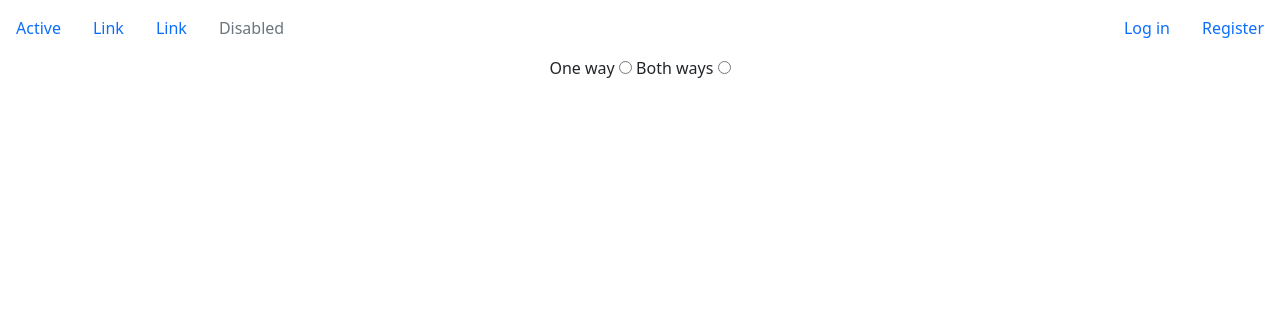
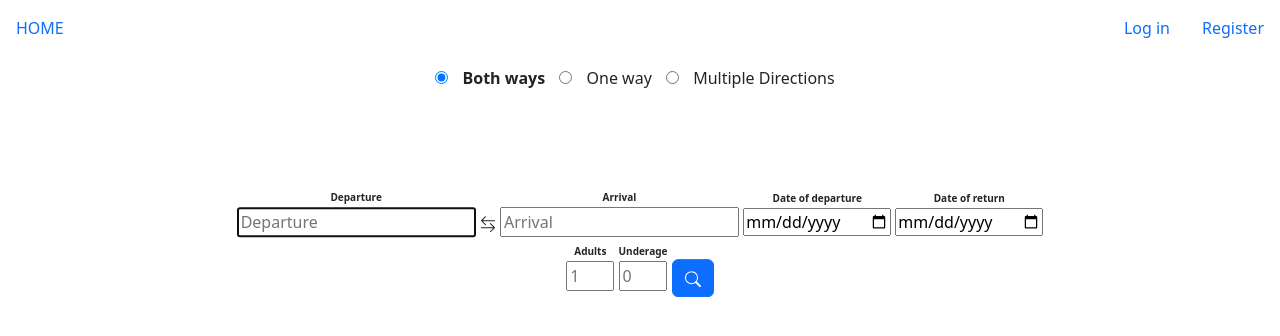
Before and after one commit to wer08/Project, a Flask app: page / in a window 1280 px wide. Shown: the top 336 px of the page. Run offline with Flask 2, Linux system fonts and the light colour scheme; some libraries are stand-ins or nearby versions.

Commit message:
Working on index page

```diff
--- a/app.py
+++ b/app.py
@@ -1,9 +1,10 @@
 from asyncore import read
 from crypt import methods
+from time import strftime
 from flask import Flask, render_template, request, redirect, session, flash, url_for
 from flask_session import Session
 from passlib.hash import sha256_crypt
-from datetime import datetime
+from datetime import date
 import sqlite3
 from flask_mail import Mail,Message
 from werkzeug.utils import secure_filename
@@ -31,9 +32,17 @@ app.config['MAIL_USE_SSL'] = False
 mail = Mail(app)
 
 
-@app.route("/")
+@app.route("/",methods=["GET","POST"])
 def index():
-    return render_template("index.html")
+    today = date.today()
+    d = today.strftime("%Y-%m-%d")
+    if request.method == "POST":
+        date_depart = request.form.get("date-of-departure")
+        print(date_depart)
+        return render_template("index.html",d=d)
+    else:
+        return render_template("index.html",d=d)
+
 
 @app.route("/profil",methods=["GET","POST"])
 def profil():
@@ -141,10 +150,3 @@ def register():
             mail.send(msg)
             flag = 1
             return render_template("login.html",flag=flag)
-
-
-
-
-@app.route("/bla")
-def bla():
-    return render_template("bla.html")
--- a/static/style.css
+++ b/static/style.css
@@ -7,3 +7,29 @@
 #signin{
     margin: 10px;
 }
+:checked + label {
+    font-weight: bold;
+}
+.radio {
+    margin: 10px;
+}
+.choice{
+    position: relative;
+}
+.airports{
+    width: 65%;
+    position:absolute;
+    top: 30%;
+    left: 50%;
+    transform: translate(-50%, -50%);
+}
+.number{
+    width: 3em;
+}
+.airports input, label{
+    display: block;
+}
+b{
+    font-size: 10px;
+    font-weight: 700;
+}
--- a/templates/index.html
+++ b/templates/index.html
@@ -3,13 +3,101 @@
     index
 {%endblock%}
 {% block content %}
-   <fieldset>
-        <form  action = "/bla" method = "POST" >
-            <label for="one_way">One way</label>
+<div>
+        <form  action = "/">
+            <input name="choice" id="two_way" value = "two" type="radio" checked>
+            <label for="two_way" class="radio">Both ways</label>
+
             <input name="choice" id = "one_way" value ="one" type="radio">
-            <label for="two_way">Both ways</label>
-            <input name="choice" id="two_way" value = "two" type="radio">
+            <label for="one_way" class = "radio">One way</label>
+
+            <input name="choice" id="multi-direction" value = "three" type="radio">
+            <label for="multi-direction" class="radio">Multiple Directions</label>
         </form>
-   </fieldset>
+
+   <div class="airports">
+    <form action ="/" method = "POST">
+        <span>
+            <label><b>Departure</b>
+            <input name="departure" placeholder="Departure" type ="text" autofocus>
+            </label>
+        </span>
+
+        <span id="icon">
+            <svg xmlns="http://www.w3.org/2000/svg" width="16" height="16" fill="currentColor" class="bi bi-arrow-left-right" viewBox="0 0 16 16">
+                <path fill-rule="evenodd" d="M1 11.5a.5.5 0 0 0 .5.5h11.793l-3.147 3.146a.5.5 0 0 0 .708.708l4-4a.5.5 0 0 0 0-.708l-4-4a.5.5 0 0 0-.708.708L13.293 11H1.5a.5.5 0 0 0-.5.5zm14-7a.5.5 0 0 1-.5.5H2.707l3.147 3.146a.5.5 0 1 1-.708.708l-4-4a.5.5 0 0 1 0-.708l4-4a.5.5 0 1 1 .708.708L2.707 4H14.5a.5.5 0 0 1 .5.5z"/>
+            </svg>
+        </span>
+
+        <span>
+            <label><b>Arrival</b>
+            <input name="arrival" placeholder="Arrival" type ="text">
+            </label>
+        </span>
+
+        <span>
+            <label><b>Date of departure</b>
+            <input name="date-of-departure" placeholder="Date" type ="date" min={{d}} id="depart">
+            </label>
+        </span>
+
+        <span>
+            <label><b>Date of return</b>
+            <input name="date-of-return" placeholder="Date" type ="date" min={{d}} id="return">
+            </label>
+        </span>
+
+        <span>
+            <label><b>Adults</b>
+            <input name="adults" placeholder="1" class="number" type ="number" min="0" size="2">
+            </label>
+        </span>
+
+        <span>
+            <label><b id="underage">Underage</b>
+            <input name="underage" placeholder="0" class="number" type ="number" min="0" size="2">
+            </label>
+        </span>
+
+        <span>
+            <button id="search" type="submit" class="btn btn-primary"><svg xmlns="http://www.w3.org/2000/svg" width="16" height="16" fill="currentColor" class="bi bi-search" viewBox="0 0 16 16">
+                <path d="M11.742 10.344a6.5 6.5 0 1 0-1.397 1.398h-.001c.03.04.062.078.098.115l3.85 3.85a1 1 0 0 0 1.415-1.414l-3.85-3.85a1.007 1.007 0 0 0-.115-.1zM12 6.5a5.5 5.5 0 1 1-11 0 5.5 5.5 0 0 1 11 0z"/>
+              </svg></button>
+        </span>
+
+
+    </form>
+   </div>
+</div>
+<script>
+    var radioButtonSection = document.getElementsByName('choice');
+    const element = document.getElementById("icon");
+    console.log(radioButtonSection)
+    for (var i = 0; i < radioButtonSection.length; i++) {
+        radioButtonSection[i].addEventListener("change", function(event)  {
+            var item = event.target.value;
+            console.log(item);
+            if(item == "one")
+            {
+                element.innerHTML='<svg xmlns="http://www.w3.org/2000/svg" width="16" height="16" fill="currentColor" class="bi bi-arrow-right" viewBox="0 0 16 16"><path fill-rule="evenodd" d="M1 8a.5.5 0 0 1 .5-.5h11.793l-3.147-3.146a.5.5 0 0 1 .708-.708l4 4a.5.5 0 0 1 0 .708l-4 4a.5.5 0 0 1-.708-.708L13.293 8.5H1.5A.5.5 0 0 1 1 8z"/></svg>';
+                var date = document.getElementById("return");
+                date.disabled = true;
+            }
+            else if(item == "two")
+            {
+                element.innerHTML='<svg xmlns="http://www.w3.org/2000/svg" width="16" height="16" fill="currentColor" class="bi bi-arrow-left-right" viewBox="0 0 16 16"><path fill-rule="evenodd" d="M1 11.5a.5.5 0 0 0 .5.5h11.793l-3.147 3.146a.5.5 0 0 0 .708.708l4-4a.5.5 0 0 0 0-.708l-4-4a.5.5 0 0 0-.708.708L13.293 11H1.5a.5.5 0 0 0-.5.5zm14-7a.5.5 0 0 1-.5.5H2.707l3.147 3.146a.5.5 0 1 1-.708.708l-4-4a.5.5 0 0 1 0-.708l4-4a.5.5 0 1 1 .708.708L2.707 4H14.5a.5.5 0 0 1 .5.5z"/></svg>';
+            }
+        });
+    }
+
+
+
+    document.getElementById("depart").addEventListener("change", function() {
+    var input = this.value;
+    console.log(input);
+    document.getElementById("return").setAttribute("min",input)
+
+});
+
+</script>
 {% endblock %}
-lkjbsdjkbfdsjkbvkjsz
--- a/templates/layout.html
+++ b/templates/layout.html
@@ -1,8 +1,9 @@
 <!doctype html>
 <html lang="en">
   <head>
-    <meta charset="utf-8">
-    <meta name="viewport" content="width=device-width, initial-scale=1, shrink-to-fit=no">
+    <meta content="text/html; charset=utf-8" http-equiv="content-type">
+    <meta name="viewport" content="width=device-width, intial-scale=1">
+
     <title>{% block title%}
     {%endblock%}</title>
     <link rel="stylesheet" href="/static/style.css">
@@ -13,16 +14,7 @@
     <div>
     <ul class="nav">
       <li class="nav-item">
-        <a class="nav-link active" aria-current="page" href="#">Active</a>
-      </li>
-      <li class="nav-item">
-        <a class="nav-link" href="#">Link</a>
-      </li>
-      <li class="nav-item">
-        <a class="nav-link" href="#">Link</a>
-      </li>
-      <li class="nav-item">
-        <a class="nav-link disabled">Disabled</a>
+        <a class="nav-link active" aria-current="page" href="/">HOME</a>
       </li>
     </ul>
     </div>
```
